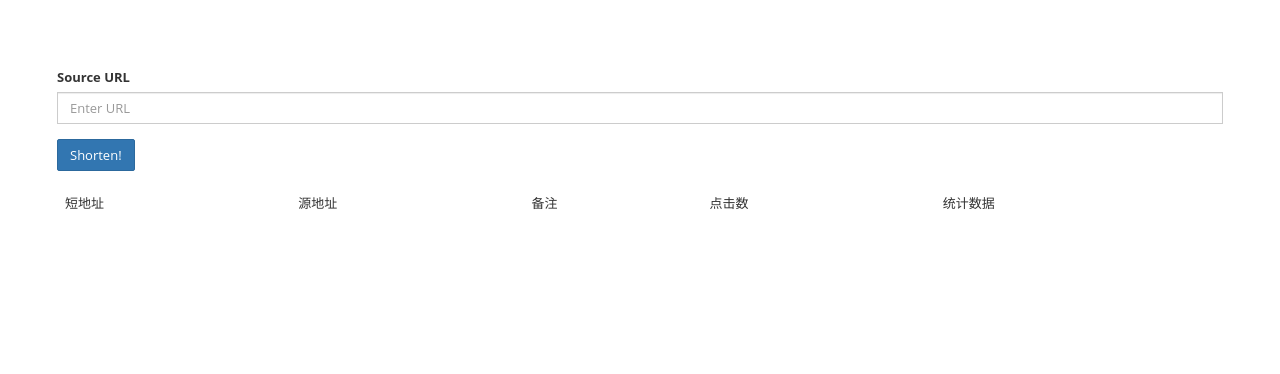
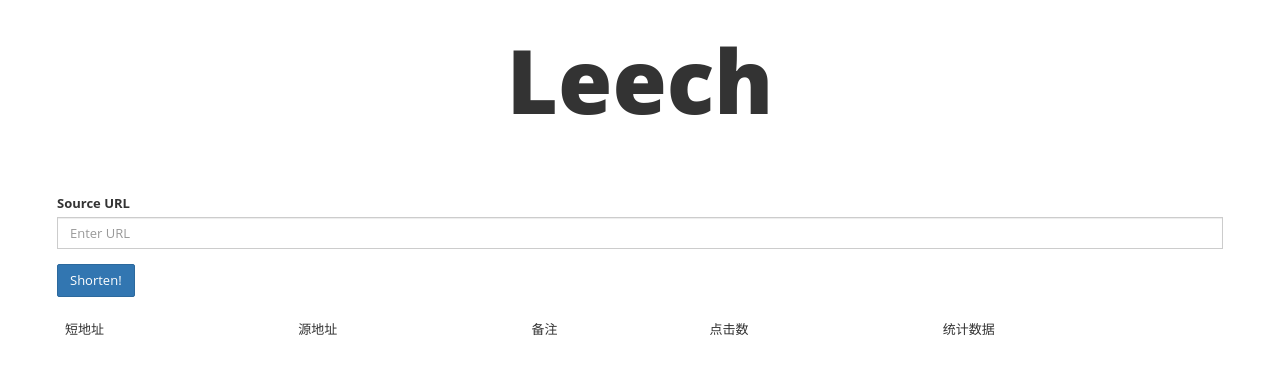
Before and after one commit to ritksm/leech, a Django app: page / in a window 1280 px wide. Shown: the part 52-426 px from the top of the page. Run offline with Django 3.2, Linux system fonts and the light colour scheme; some libraries are stand-ins or nearby versions.

Commit message:
fix template errors

```diff
--- a/leech/templates/base.html
+++ b/leech/templates/base.html
@@ -22,7 +22,7 @@
         <span class="icon-bar"></span>
         <span class="icon-bar"></span>
       </button>
-      <a class="navbar-brand" href="#">Leech</a>
+      <a class="navbar-brand" href="/">Leech</a>
     </div>
 
     <!-- Collect the nav links, forms, and other content for toggling -->
--- a/leech/templates/index.html
+++ b/leech/templates/index.html
@@ -2,6 +2,9 @@
 
 {% block body %}
     <div class="container">
+        <div class="row text-center">
+            <span class="logo">Leech</span>
+        </div>
         <div class="row short-box">
             <form action="/generate/" method="post" role="form">
                 {% csrf_token %}
@@ -30,7 +33,7 @@
                     <tr>
                         <td><a href="{{ redirect_base_url }}{{ slug.slug }}" target="_blank">
                             {{ redirect_base_url }}{{ slug.slug }}</a></td>
-                        <td><a href="{{ slug.source_url }}" target="_blank">{{ slug.source_url }}</a></td>
+                        <td><a href="{{ slug.source_url }}" title="{{ slug.source_url }}" target="_blank">{{ slug.source_url|truncatechars:50 }}</a></td>
                         <td>{{ slug.remarks }}
                             <i class="glyphicon glyphicon-edit remarks-edit" url-id="{{ slug.pk }}"></i>
                         </td>
```
